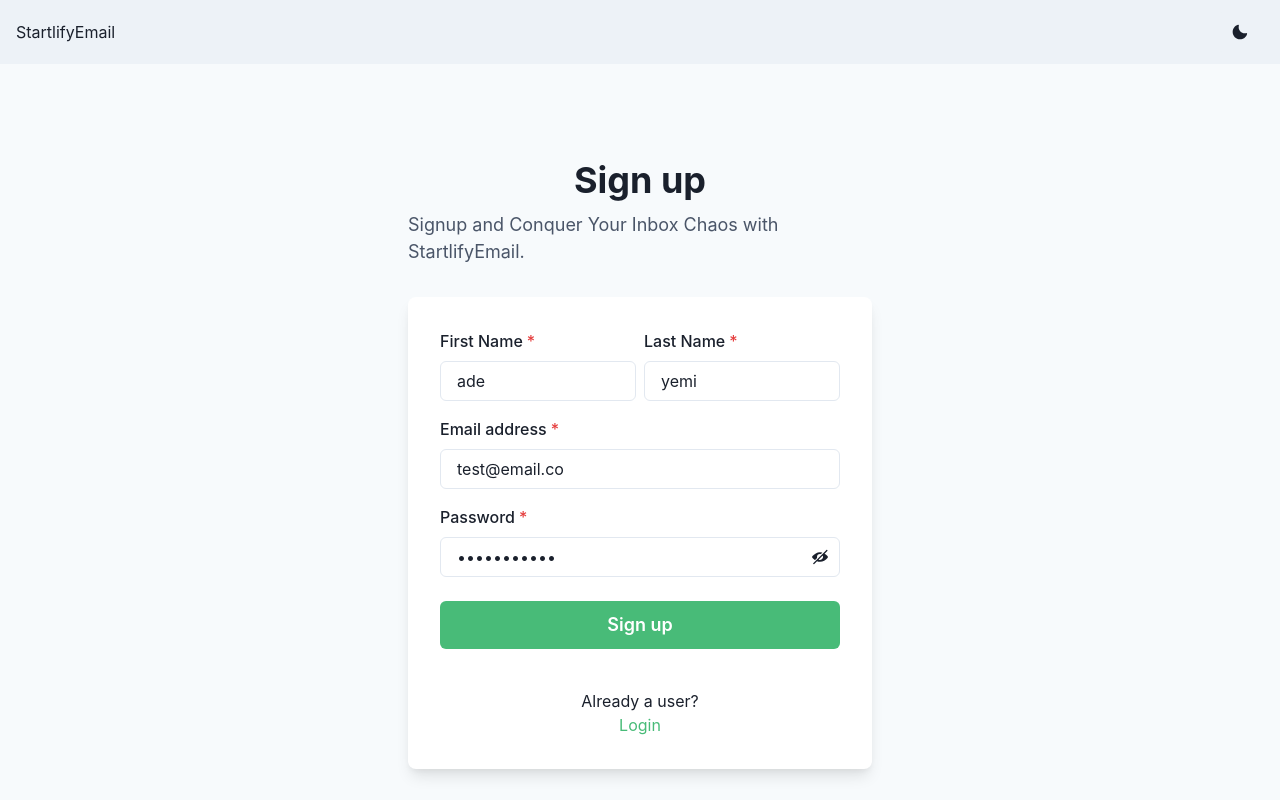
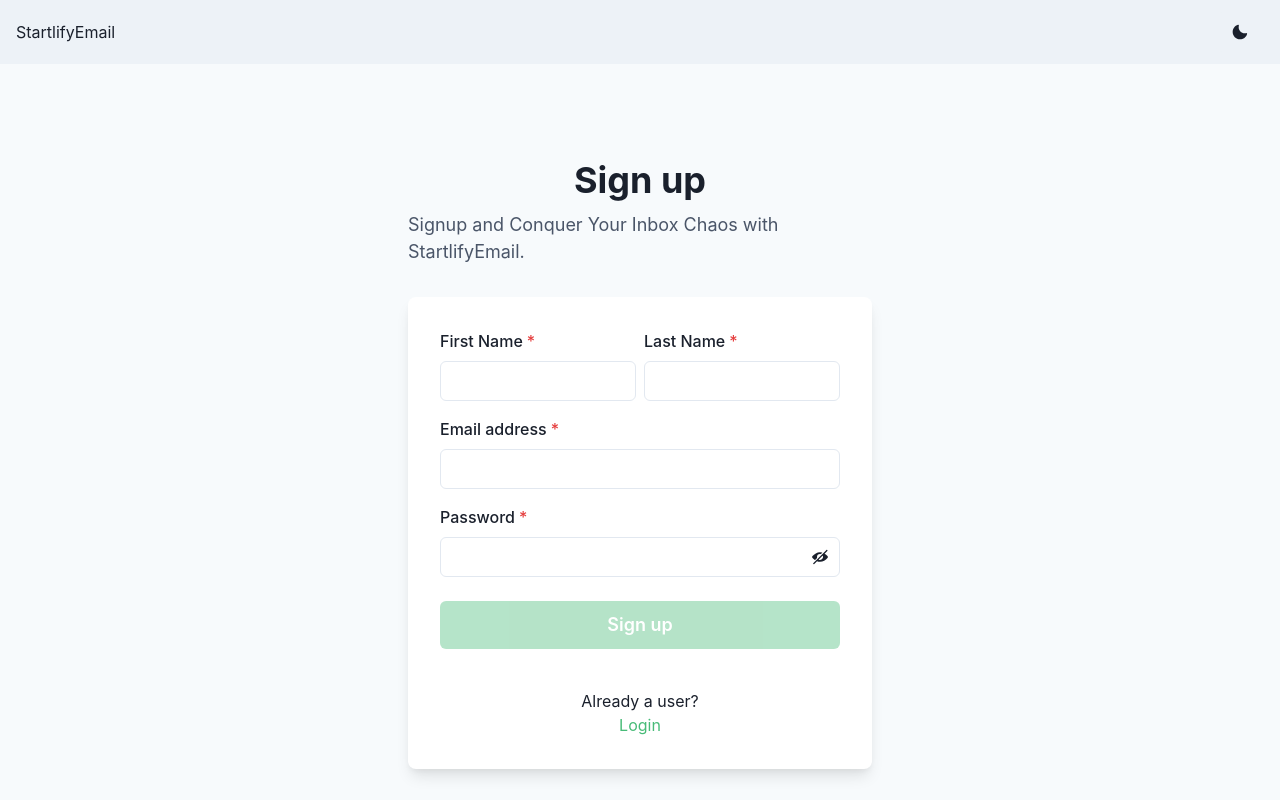
Before and after one commit to AdewaleAdeniji/startlify-frontend, a React (Create React App) app: page /auth/signup in a window 1280 px wide. Shown: the top 800 px of the page. Built offline with nearby package versions, Linux system fonts and the light colour scheme.

Commit message:
deploy issue fix

```diff
--- a/src/components/dashboard/CreateModal.js
+++ b/src/components/dashboard/CreateModal.js
@@ -24,6 +24,13 @@ const CreateEmailModal = ({ isOpen, onClose, onCreateEmail }) => {
     // Perform any actions before creating email
     // For example: call an API to create email
     //onCreateEmail(emailAddress);
+    if(emailAddress.indexOf('startlify') > -1){
+      return toast({
+        title: `You cannot create an email with the word startlify`,
+        status: 'error',
+        isClosable: true,
+      })
+    }
     setLoading(true);
     const api = await CreateEmail({
       permanent: true,
--- a/src/config.js
+++ b/src/config.js
@@ -1,5 +1,5 @@
 const configs = {
-  API_BASE_URL: process.env.REACT_APP_API_BASE_URL,
+  API_BASE_URL: "http://localhost:4001", //process.env.REACT_APP_API_BASE_URL,
   USER_SERVICE_URL: process.env.REACT_APP_USER_SERVICE_URL,
   USER_SERVICE_KEY: process.env.REACT_APP_USER_SERVICE_KEY,
 };
--- a/src/pages/auth/login.js
+++ b/src/pages/auth/login.js
@@ -22,8 +22,8 @@ import { LogUserIn, Login, validateEmail } from "../../services/api";
   export default function LoginPage() {
     const [showPassword, setShowPassword] = useState(false);
     const [payload, setPayload] = useState({
-      email: "test@email.co",
-      password: "ddsksdddkdk",
+      email: "",
+      password: "",
     });
     const [loading, setLoading] = useState(false);
     const disabled =
--- a/src/pages/auth/signup.js
+++ b/src/pages/auth/signup.js
@@ -23,10 +23,10 @@ import { LogUserIn, Login, Register, validateEmail } from "../../services/api";
 export default function Signup() {
   const [showPassword, setShowPassword] = useState(false);
   const [payload, setPayload] = useState({
-    email: "test@email.co",
-    firstName: "ade",
-    lastName: "yemi",
-    password: "ddsksdddkdk",
+    email: "",
+    firstName: "",
+    lastName: "",
+    password: "",
   });
   const [loading, setLoading] = useState(false);
   const disabled =
@@ -37,7 +37,6 @@ export default function Signup() {
     loading;
   const toast = useToast();
   const handleSubmit = async () => {
-    console.log("submit button clicked");
     if(payload.password.length < 8) {
       return toast({
         title: `Password must be 8 characters or more`,
@@ -48,6 +47,13 @@ export default function Signup() {
     if(payload.email.length < 4 || !validateEmail(payload.email)) {
       return toast({
         title: `Invalid email address`,
+        status: 'error',
+        isClosable: true,
+      })
+    }
+    if(payload.email.indexOf('startlify') > -1){
+      return toast({
+        title: `You cannot sign up with a startlify email`,
         status: 'error',
         isClosable: true,
       })
@@ -75,10 +81,7 @@ export default function Signup() {
     }
     await LogUserIn(login);
     window.location.href="/app/dashboard"
-    console.log('attempt to sign in')
-
   };
-  console.log(disabled);
   return (
     <PageContainer>
       <Flex
--- a/src/pages/index.js
+++ b/src/pages/index.js
@@ -17,7 +17,6 @@ import React from "react";
 import PageContainer from "../layouts/PageContainer";
 
 const LandingPage = () => {
-
   return (
     <PageContainer>
       <Container maxW={"3xl"}>
@@ -62,6 +61,7 @@ const LandingPage = () => {
               _hover={{
                 bg: "green.500",
               }}
+              onClick={() => (window.location.href = "/auth/login")}
             >
               Get Started
             </Button>
--- a/src/services/api.js
+++ b/src/services/api.js
@@ -208,7 +208,6 @@ export const GetEmailDetails = async (emailID, emailAddressID) => {
       ...req.data,
     };
   } catch (err) {
-    console.log(err);
     return {
       success: false,
       message: err?.response?.data?.message || "Request failed ",
```
